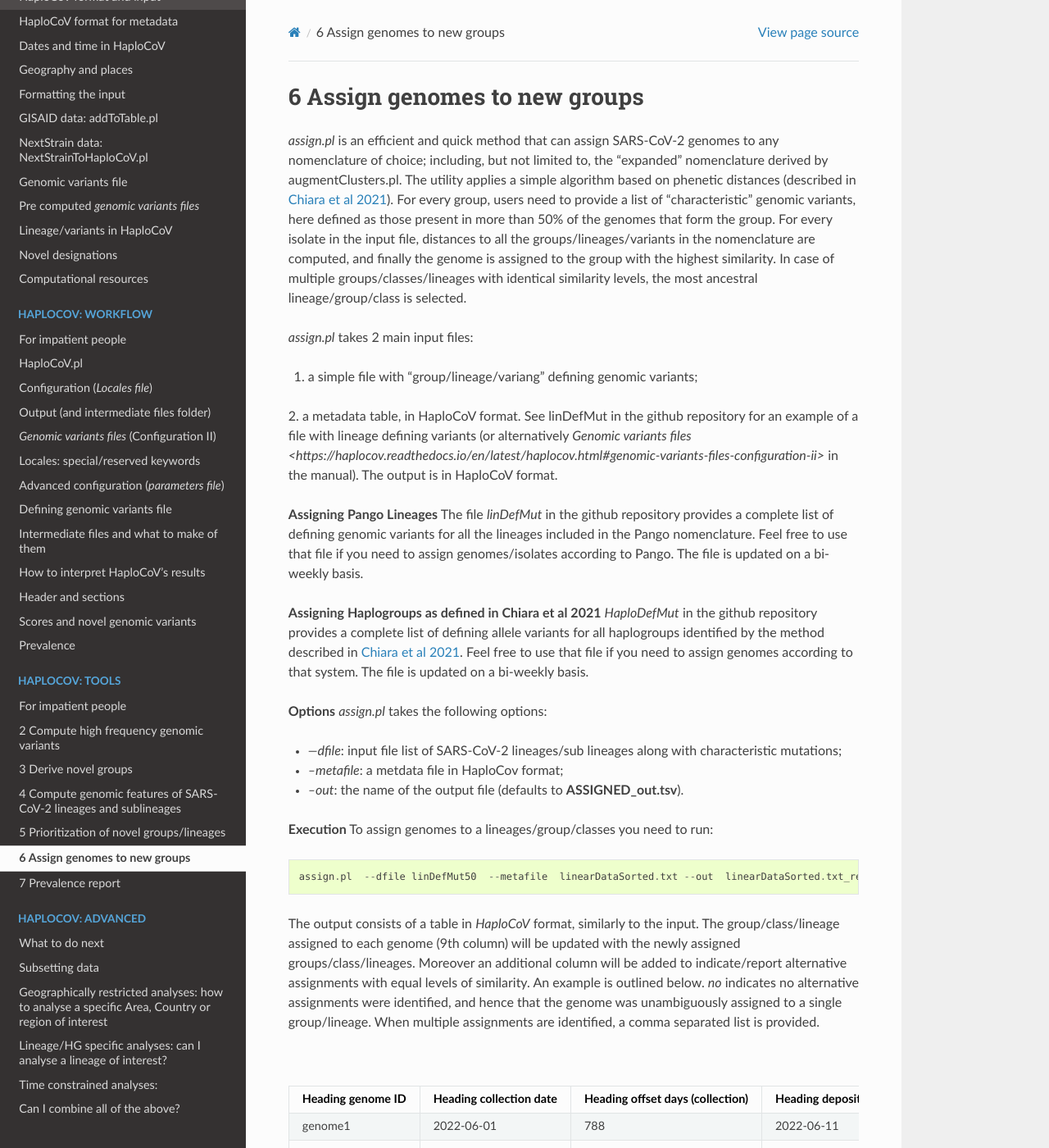
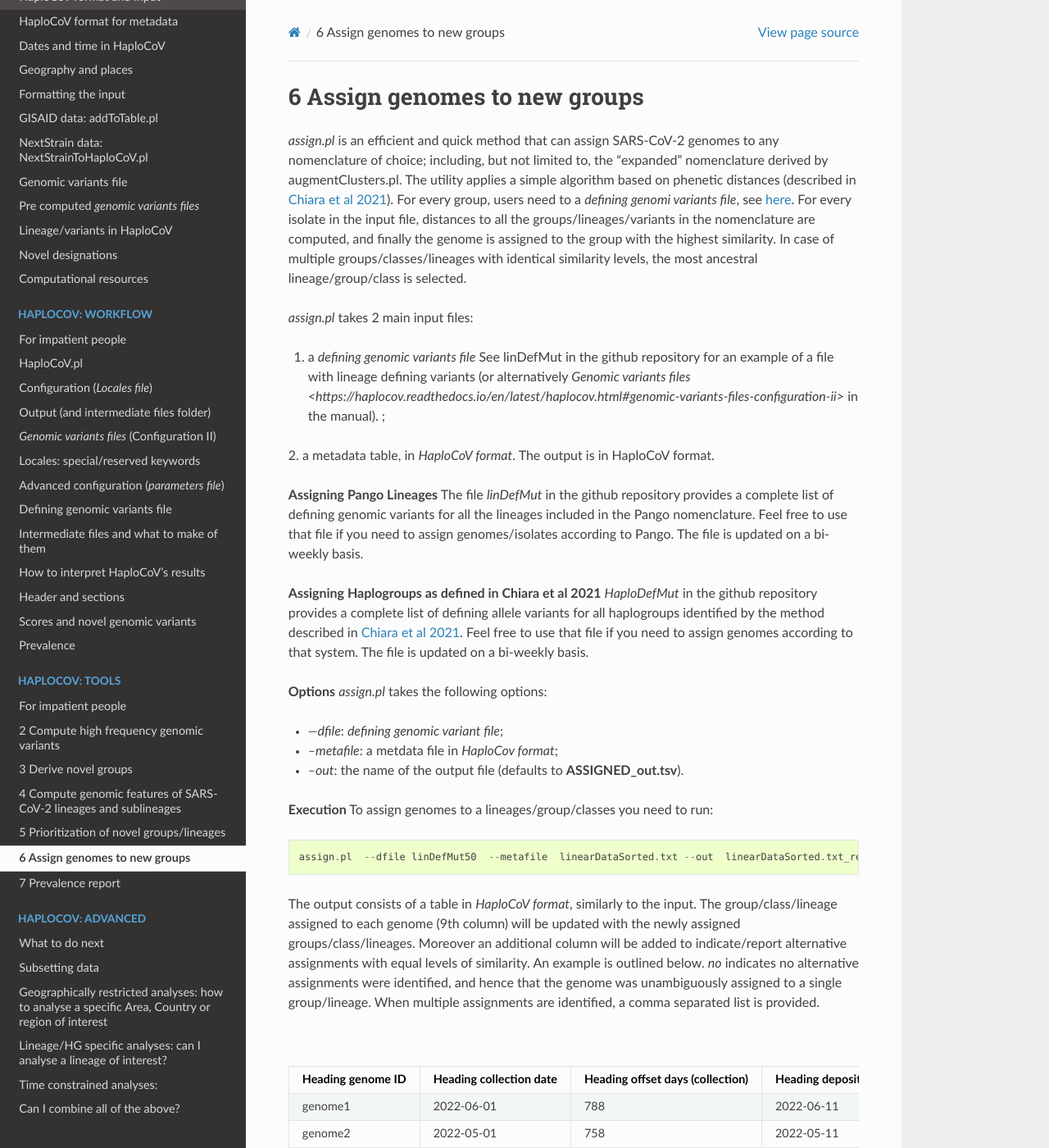
Before and after one commit to matteo14c/HaploCoV, a Sphinx documentation site: the page built from docs/source/assign.rst, in a window 1280 px wide and 1400 px high. Shown: the whole window at 82% size. Built offline with Sphinx 7.4.7 and the Read the Docs theme 2.0.0, drawn with Linux system fonts in a browser that asks for light colours; some of the changed text lies outside the part shown.

Commit message:
Update assign.rst

```diff
--- a/docs/source/assign.rst
+++ b/docs/source/assign.rst
@@ -2,13 +2,13 @@
 ===============================
 
 *assign.pl* is an efficient and quick method that can assign SARS-CoV-2 genomes to any nomenclature of choice; including, but not limited to, the "expanded" nomenclature derived by augmentClusters.pl.
-The utility applies a simple algorithm based on phenetic distances (described in `Chiara et al 2021 <https://academic.oup.com/mbe/article/38/6/2547/6144924>`_). For every group, users need to provide a list of "characteristic" genomic variants, here defined as those present in more than 50% of the genomes that form the group.
+The utility applies a simple algorithm based on phenetic distances (described in `Chiara et al 2021 <https://academic.oup.com/mbe/article/38/6/2547/6144924>`_). For every group, users need to a *defining genomi variants file*, see `here <https://haplocov.readthedocs.io/en/latest/genomic.html>`_.
 For every isolate in the input file, distances to all the groups/lineages/variants in the nomenclature are computed, and finally the genome is assigned to the group with the highest similarity. In case of multiple groups/classes/lineages with identical similarity levels, the most ancestral lineage/group/class is selected.
 
 *assign.pl* takes 2 main input files:
 
-1. a simple file with "group/lineage/variang" defining genomic variants;
-2. a metadata table, in HaploCoV format. See linDefMut in the github repository for an example of a file with lineage defining variants (or alternatively `Genomic variants files <https://haplocov.readthedocs.io/en/latest/haplocov.html#genomic-variants-files-configuration-ii>` in the manual).
+1. a *defining genomic variants file* See linDefMut in the github repository for an example of a file with lineage defining variants (or alternatively `Genomic variants files <https://haplocov.readthedocs.io/en/latest/haplocov.html#genomic-variants-files-configuration-ii>` in the manual). ;
+2. a metadata table, in *HaploCoV format*.
 The output is in HaploCoV format.
 
 **Assigning Pango Lineages**
@@ -20,8 +20,8 @@ The file *linDefMut* in the github repository provides a complete list of defini
 **Options**
 *assign.pl* takes the following options:
 
-* *---dfile*: input file list of SARS-CoV-2 lineages/sub lineages along with characteristic mutations;
-* *--metafile*: a metdata file in HaploCov format;
+* *---dfile*: *defining genomic variant file*;
+* *--metafile*: a metdata file in *HaploCov format*;
 * *--out*: the name of the output file (defaults to **ASSIGNED_out.tsv**).
 
 **Execution**
@@ -31,7 +31,7 @@ To assign genomes to a lineages/group/classes you need to run:
 
  assign.pl  --dfile linDefMut50  --metafile  linearDataSorted.txt --out  linearDataSorted.txt_reAssigned
 
-The output consists of a table in *HaploCoV* format, similarly to the input. The group/class/lineage assigned to each genome (9th column) will be updated with the newly assigned groups/class/lineages. Moreover an additional column will be added to indicate/report alternative assignments with equal levels of similarity. An example is outlined below. *no* indicates no alternative assignments were identified, and hence that the genome was unambiguously assigned to a single group/lineage. When multiple assignments are identified, a comma separated list is provided.
+The output consists of a table in *HaploCoV format*, similarly to the input. The group/class/lineage assigned to each genome (9th column) will be updated with the newly assigned groups/class/lineages. Moreover an additional column will be added to indicate/report alternative assignments with equal levels of similarity. An example is outlined below. *no* indicates no alternative assignments were identified, and hence that the genome was unambiguously assigned to a single group/lineage. When multiple assignments are identified, a comma separated list is provided.
 
 .. list-table:: Locales File
    :widths: 30 30 30 30 30 30 30 30 30 30 30 30
@@ -80,7 +80,7 @@ Using a single core/thread *assign.pl* can assign the complete collection of mor
 
 **p_assign.pl**
 
-Multi-threading, the p_assign.pl utility included in this repo provides means to execute assign.pl on multiple threads/cores/processors.
+Multi-threading, the *p_assign.pl* utility included in this repo provides means to execute assign.pl on multiple threads/cores/processors.
 The following input parameters are accepted:
 
 * *---dfile*: input file list of SARS-CoV-2 lineages/sub lineages along with characteristic mutations;
```
